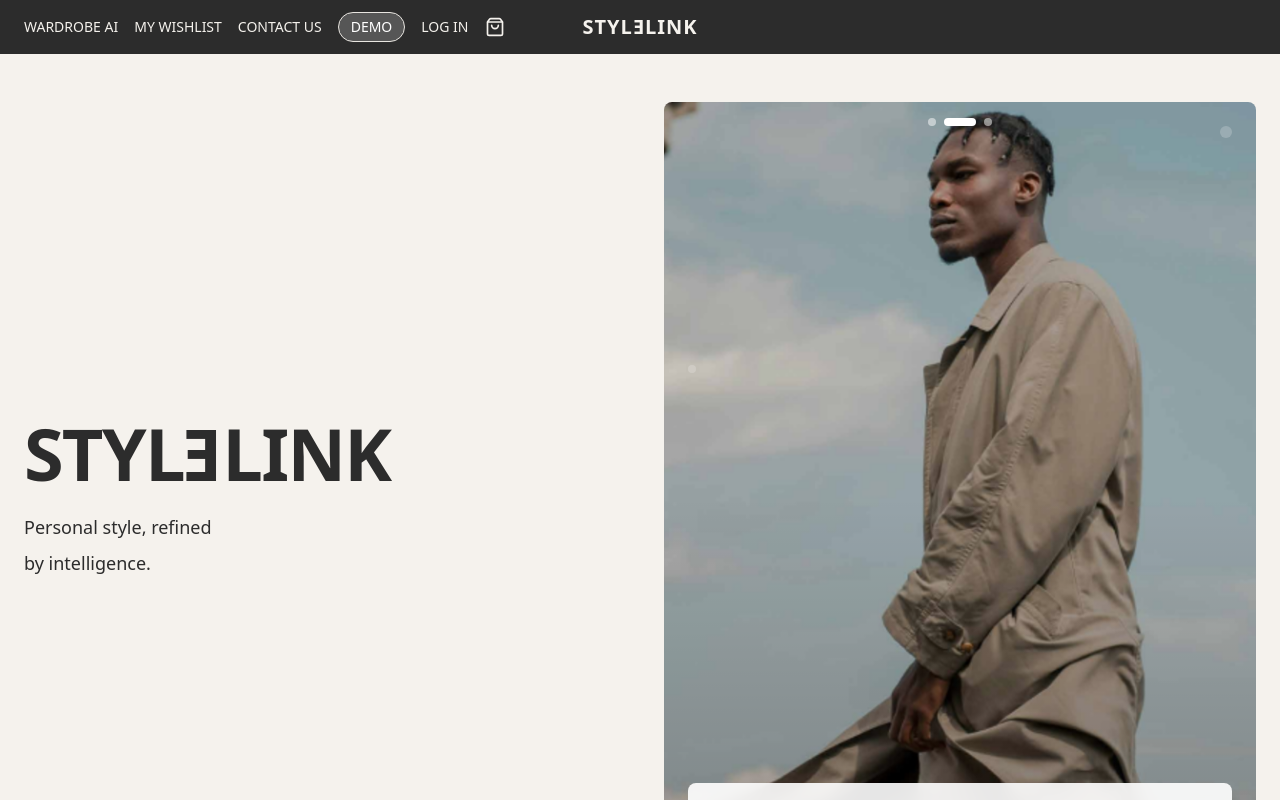
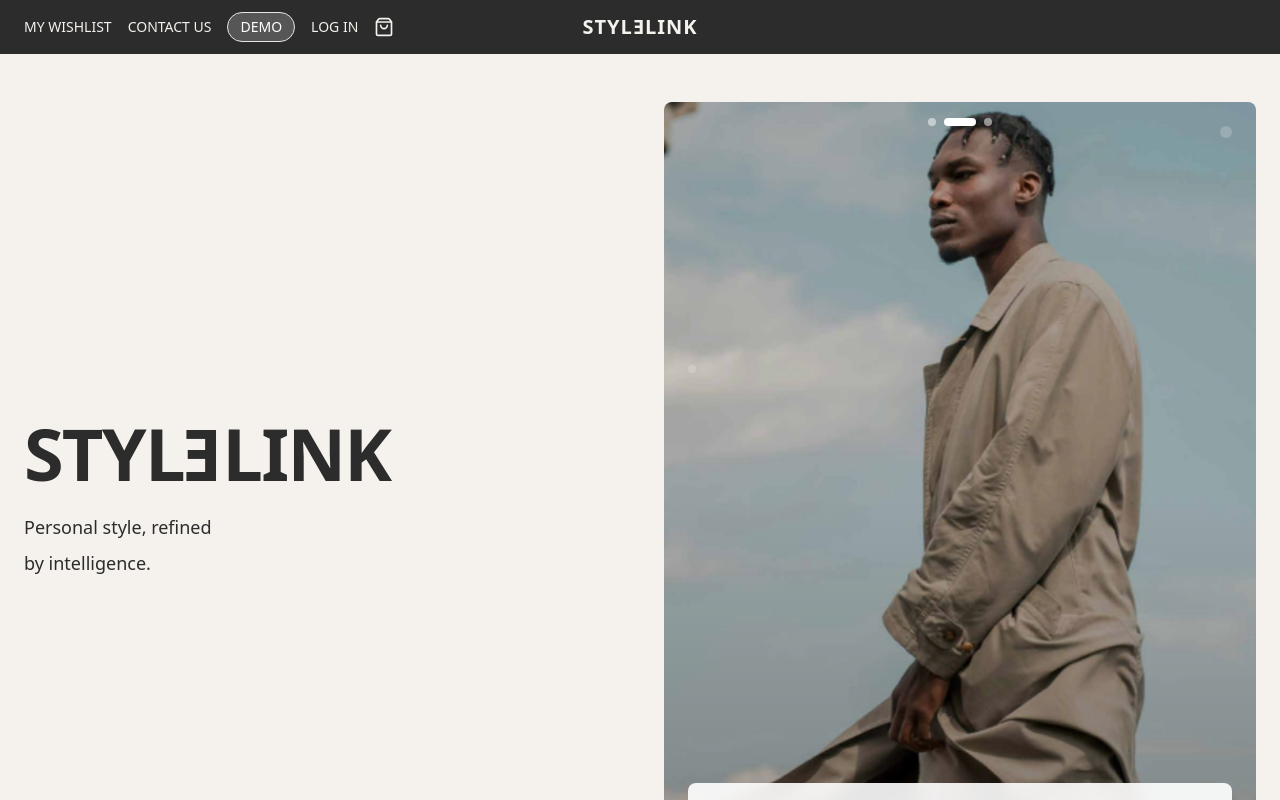
Before and after one commit to Dpippin09/StyleLink, a Next.js app: page / in a window 1280 px wide. Shown: the top 800 px of the page. Built offline with nearby package versions, Linux system fonts and the light colour scheme; a web font is replaced by a local one.

Commit message:
wardrobe AI button hidden for right now

```diff
--- a/src/app/cart/page.tsx
+++ b/src/app/cart/page.tsx
@@ -194,7 +194,6 @@
             </div>
 
             <div className="flex items-center space-x-2 sm:space-x-6 text-xs sm:text-sm">
-              <a href="https://ai-wardrobe-sigma.vercel.app/" target="_blank" rel="noopener noreferrer" className="hidden md:inline hover:opacity-75 transition-opacity">WARDROBE AI</a>
               <Link href="/wishlist" className="hover:opacity-75 transition-opacity">
                 <span className="hidden sm:inline">MY WISHLIST</span>
                 <span className="sm:hidden">WISHLIST</span>
--- a/src/components/MobileHeader.tsx
+++ b/src/components/MobileHeader.tsx
@@ -22,7 +22,6 @@
   const [isMobileMenuOpen, setIsMobileMenuOpen] = useState(false);
 
   const menuItems = [
-    { href: 'https://ai-wardrobe-sigma.vercel.app/', label: 'WARDROBE AI', current: currentPage === 'wardrobe' },
     { href: '/wishlist', label: 'MY WISHLIST', current: currentPage === 'wishlist' },
     { href: '/contact', label: 'CONTACT US', current: currentPage === 'contact' },
     { href: '/demo', label: 'DEMO', current: currentPage === 'demo' },
```
